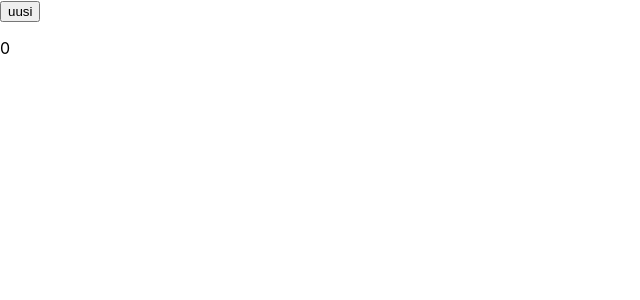
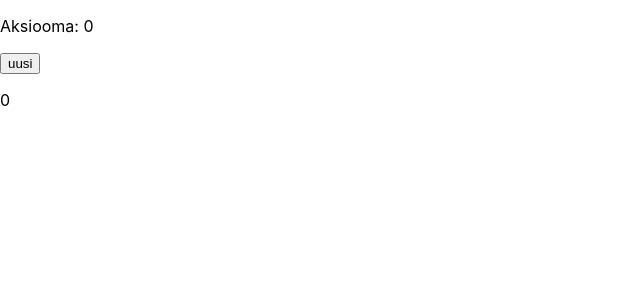
Before and after one commit to Halmela/L-System-JS, a React (Create React App) app in the folder l-system/: page / in a window 1280 px wide. Shown: the top 300 px of the page, without its empty margins (0-640 px from the left). Built offline with nearby package versions, Linux system fonts and the light colour scheme.

Commit message:
pikku askel

```diff
--- a/l-system/src/App.js
+++ b/l-system/src/App.js
@@ -3,25 +3,48 @@ import './App.css';
 
 function App() {
   const axiom = "0"
-  const r1 = {
+
+
+  const rules = [
+    {
       key: "0",
       rule: "1[0]0"
-  }
-  const r2 = {
+    },
+    {
       key: "1",
       rule: "11"
-  }
-  const r3 = {
+    },
+    {
       key: "[",
       rule: "["
-  }
-  const r4 = {
+    },
+    {
       key: "]",
       rule: "]"
     }
+  ]
 
-  const rules = [ r1, r2, r3, r4 ]
+  const system = {
+    axiom: "0",
+    rules: rules,
+    alphabet: rules
+      .map(set => set.rule.split(''))
+      .reduce((a, c) => a.concat(c))
+      .filter((letter, i, arr) => arr.indexOf(letter) === (i))
+  }
 
+  console.log(system.axiom, system.rules, system.alphabet)
+  //console.log(system.rules[1].key)
+  //console.log(system.rules.forEach(i => console.log(i.rule)))
+  /*console.log(system.rules
+    .map(set => set.rule.split(''))
+    .reduce((a, c) => a.concat(c))
+    .filter((letter, i, arr) => arr.indexOf(letter) === (i))
+
+
+    //.reduce((a, c) => a.concat(c))
+    )
+*/
   const [iterations, setIterations] = useState([axiom])
 
   /*const ret = () => {
@@ -47,8 +70,10 @@ function App() {
   const rows = () =>
       iterations.map((r, i) => <Row key={i} text={r}/>)
 
+
   return (
    <div>
+     <p>Aksiooma: {system.axiom}</p>
      <button onClick={() => newIteration()}>uusi</button>
      {rows()}
    </div>
@@ -61,4 +86,7 @@ const Row = ({text}) => {
   )
 }
 
+//const Tabler = ({json}) =>
+
+
 export default App;
```
Lines whose indentation alone changed are shown as unchanged.
